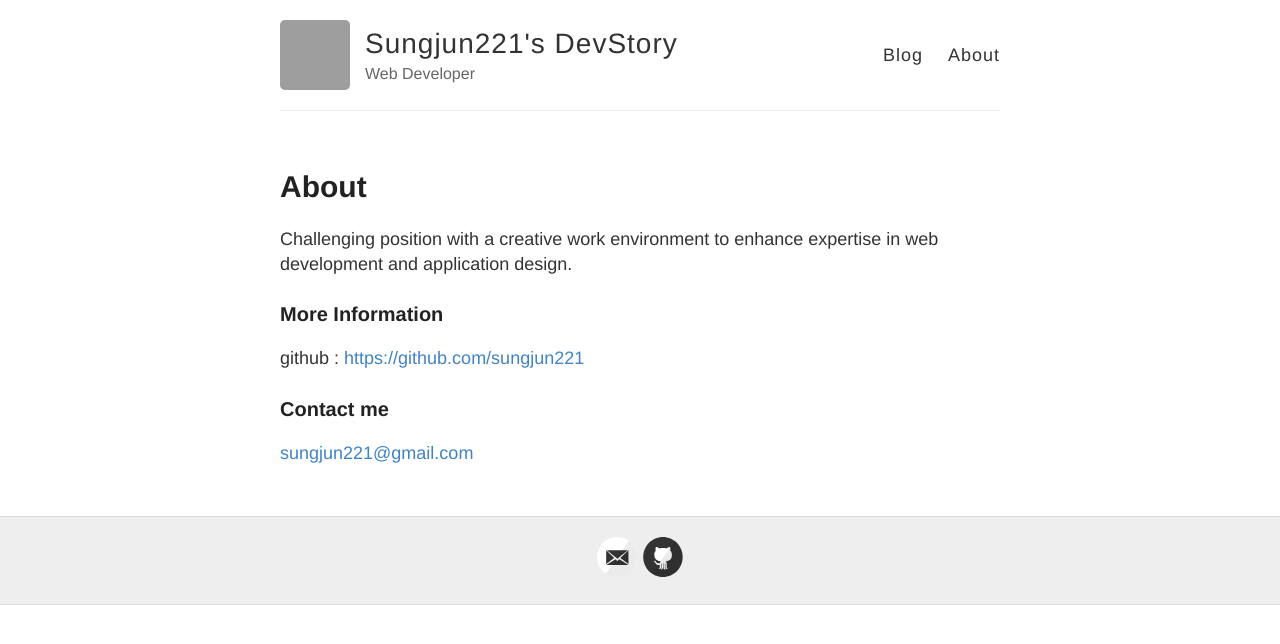
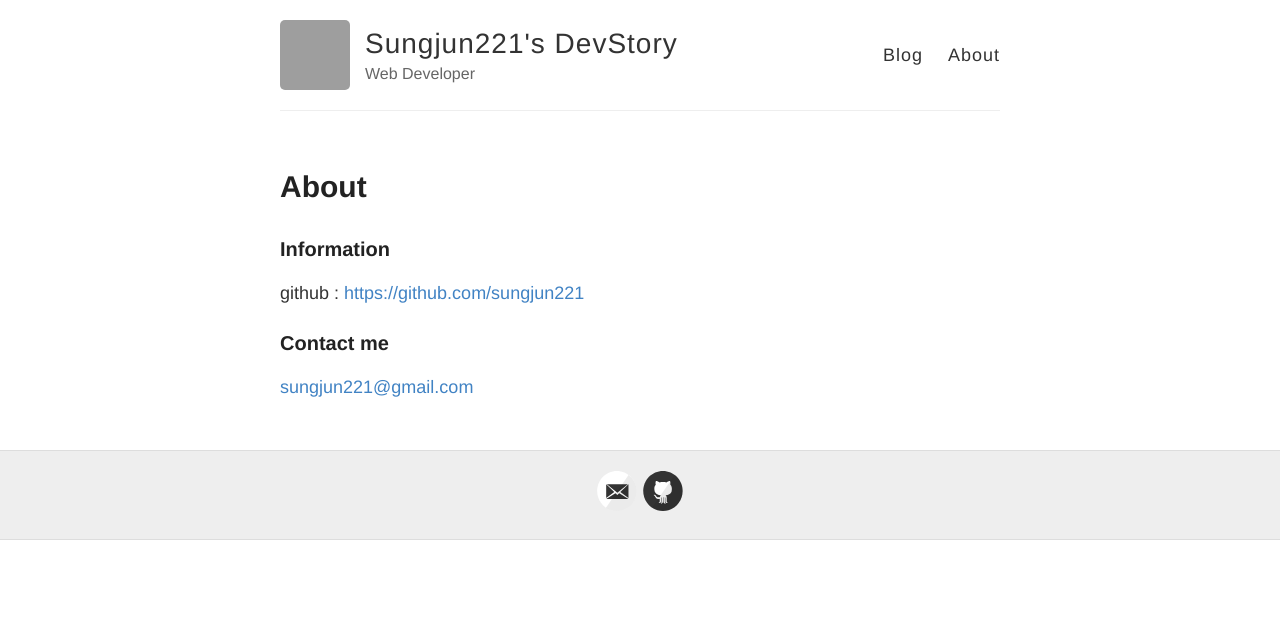
Before and after one commit to sungjun221/sungjun221.github.io, a Jekyll site: the page built from about.md, in a window 1280 px wide. Shown: the top 644 px of the page. Built offline with Jekyll 4.4.1, drawn with Linux system fonts in a browser that asks for light colours; grey boxes are pictures that could not be loaded.

Commit message:
about modified

```diff
--- a/about.md
+++ b/about.md
@@ -4,10 +4,7 @@ title: About
 permalink: /about/
 ---
 
-Challenging position with a creative work environment
-to enhance expertise in web development and application design.
-
-### More Information
+### Information
 
 github : [https://github.com/sungjun221](https://github.com/sungjun221)
 
```
